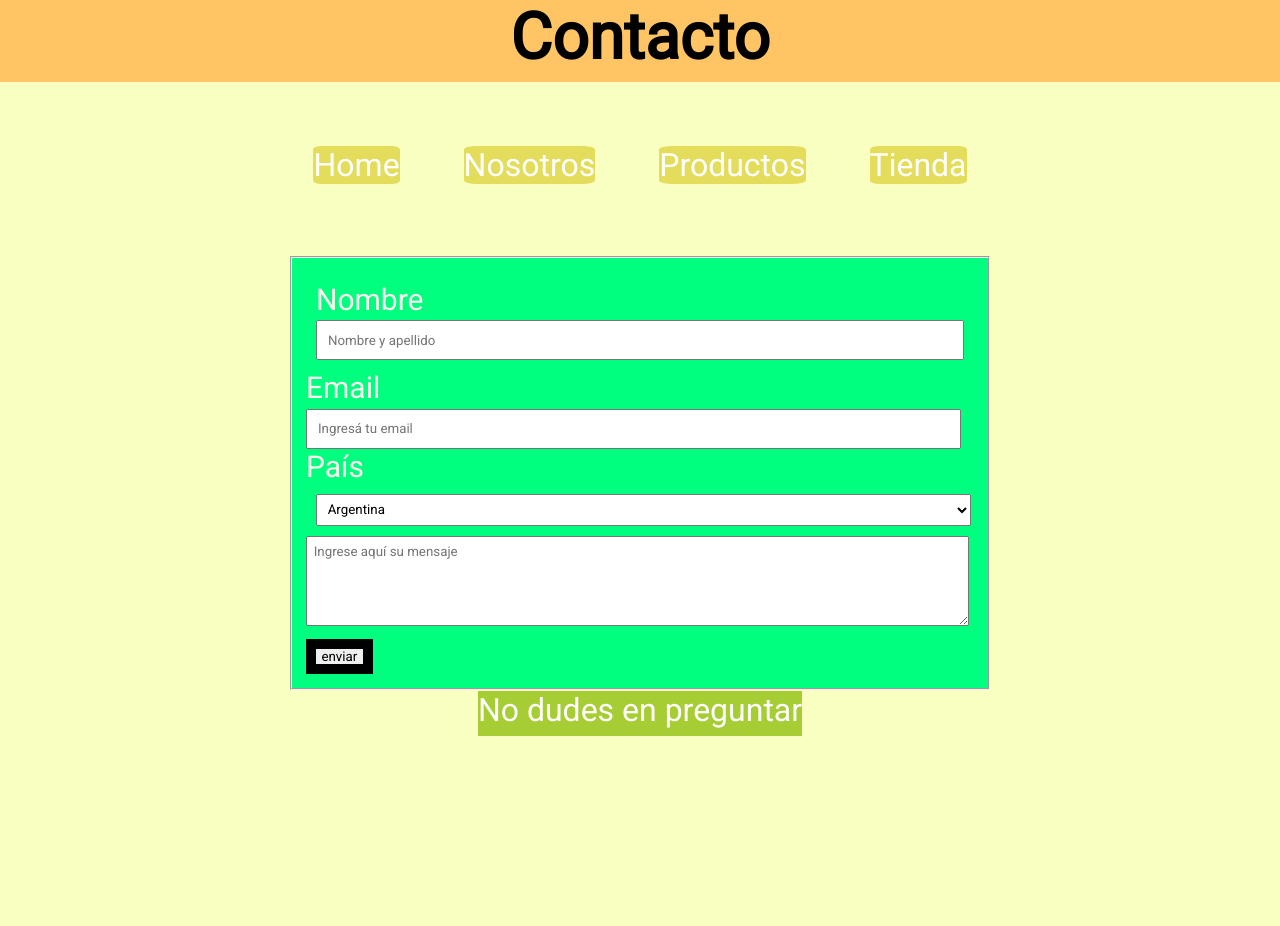
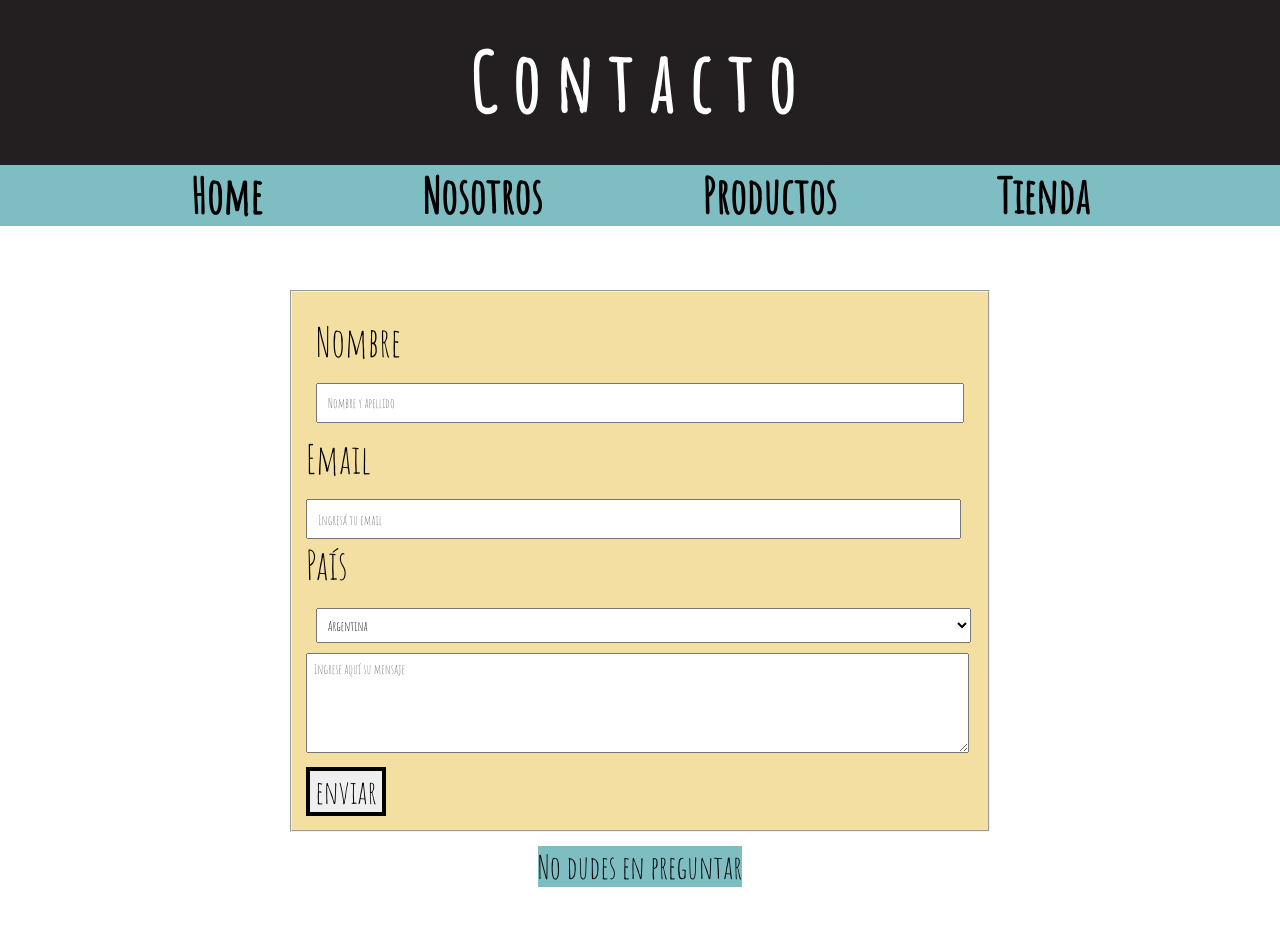
Before and after one commit to jonathan35622/tienda-Suarez-Jonathan, a plain HTML site: page pages/contacto.html in a window 1280 px wide. Before the commit the page ends 800 px from the top, so only its background shows below. Drawn offline with nearby package versions, Linux system fonts and the light colour scheme.

Commit message:
agrego paleta colores y animación al título de la página 'Contacto'

```diff
--- a/pages/contacto.html
+++ b/pages/contacto.html
@@ -5,11 +5,15 @@
     <meta charset="UTF-8">
     <meta http-equiv="X-UA-Compatible" content="IE=edge">
     <meta name="viewport" content="width=device-width, initial-scale=1.0">
+    <!--Link de animate style-->
+    <link
+    rel="stylesheet"
+    href="https://cdnjs.cloudflare.com/ajax/libs/animate.css/4.1.1/animate.min.css"
+    />
     <link rel="stylesheet" href="../styles/style.css">
-    <!--Agrego fuente externa-->
     <link rel="preconnect" href="https://fonts.googleapis.com">
     <link rel="preconnect" href="https://fonts.gstatic.com" crossorigin>
-    <link href="https://fonts.googleapis.com/css2?family=Roboto&display=swap" rel="stylesheet">
+    <link href="https://fonts.googleapis.com/css2?family=Amatic+SC&display=swap" rel="stylesheet">
     <!--Nombre que va a tener la pestaña en el browser-->
     <title>Contacto - Rómulo </title>
 
@@ -17,7 +21,7 @@
 <body>
     <div class="container">
         <header>
-            <h1 class=>Contacto</h1>
+            <h1 class="animate__animated animate__shakeY">Contacto</h1>
         </header>
         <nav>
             <ul>
--- a/styles/style.css
+++ b/styles/style.css
@@ -1,11 +1,11 @@
 * {
     margin: 0;
     padding: 0;
-    font-family: 'Roboto';
+    font-family: 'Amatic SC';
 }
 
 body {
-    background-color: #f8ffc0;
+    background-color: white;
 }
 
 .container {
@@ -15,26 +15,33 @@ body {
         "nav nav"
         "main main"
         "footer footer";
-    grid-template-rows: 1fr 1fr fr 1fr;
+    grid-template-rows: 1fr 1fr 1fr 1fr;
 }
 
 header {
     grid-area: header;
     display: flex;
     justify-content: center;
-    margin-bottom: 5%;
-    background-color: #ffc565;
+    margin-bottom: 0;
+    background-color: #231f20;
+    padding: 2rem;
 }
 
 header h1 {
     text-align: center;
-    font-size: 4rem;
+    font-size: 5rem;
+    color: white;
+    letter-spacing: 1rem;
 }
 
 nav {
     grid-area: nav;
     display: flex;
     justify-content: center;
+    background-color: #7ebdc2;
+    position: sticky;
+    top: 0;
+
 }
 
 nav ul {
@@ -44,11 +51,12 @@ nav ul {
 
 nav ul li a {
     text-decoration: none;
-    color: white;
+    color: black;
     border-radius: 10%;
-    margin: 2rem;
-    font-size: 2rem;
-    background-color: #e4dc5b;
+    margin: 5rem;
+    font-size: 3rem;
+    background-color: #7ebdc2;
+    font-weight: 600;
 }
 
 main {
@@ -75,15 +83,16 @@ main {
 .remeras p {
     font-size: 2rem;
     text-align: center;
-    color: white;
-    background-color: #e4dc5b;
+    color: black;
+    background-color: #7ebdc2;
 }
 
 .zapatillas p {
     font-size: 2rem;
     text-align: center;
-    color: white;
-    background-color: #e4dc5b;
+    color: black;
+    background-color: #7ebdc2;
+
 }
 
 footer {
@@ -95,8 +104,8 @@ footer {
 footer p {
     font-size: 2rem;
     margin: 5%;
-    background-color: #a7cd34;
-    color: white;
+    background-color: #7ebdc2;
+    color: black;
 }
 
 @media screen and (max-width: 768px) and (min-width:320px) {
@@ -150,9 +159,9 @@ main form{
 
 .form {
     padding: 2%;
-    color: #FFFAF0;
-    background-color: #00FF7F;
-    font-size: 30px;
+    color: black;
+    background-color: #f3dfa2;
+    font-size: 2.5rem;
 }
 .formName {
     margin: 10px;
@@ -194,12 +203,13 @@ label {
 }
 
 .fooContacto{
-    margin: 5%;
+    margin: 15%;
 }
 
 .botonEnviar input{
-    width: 10%;
-    border: 10px solid black;
+    width: 12%;
+    border: 0.3rem solid black;
+    font-size: 2rem;
 }
 
 @media screen and (max-width: 768px) and (min-width:320px) {
@@ -223,7 +233,6 @@ label {
    height: 100vh;
 }
 .mainProd img{
-
     flex-wrap: wrap;
     margin: 10px;
     height: 20rem;
```
Also changed, not shown: index.html (+4 -1 lines), pages/nosotros.html (+1 -2 lines), pages/productos.html (+1 -2 lines), pages/tienda.html (+1 -1 lines).
